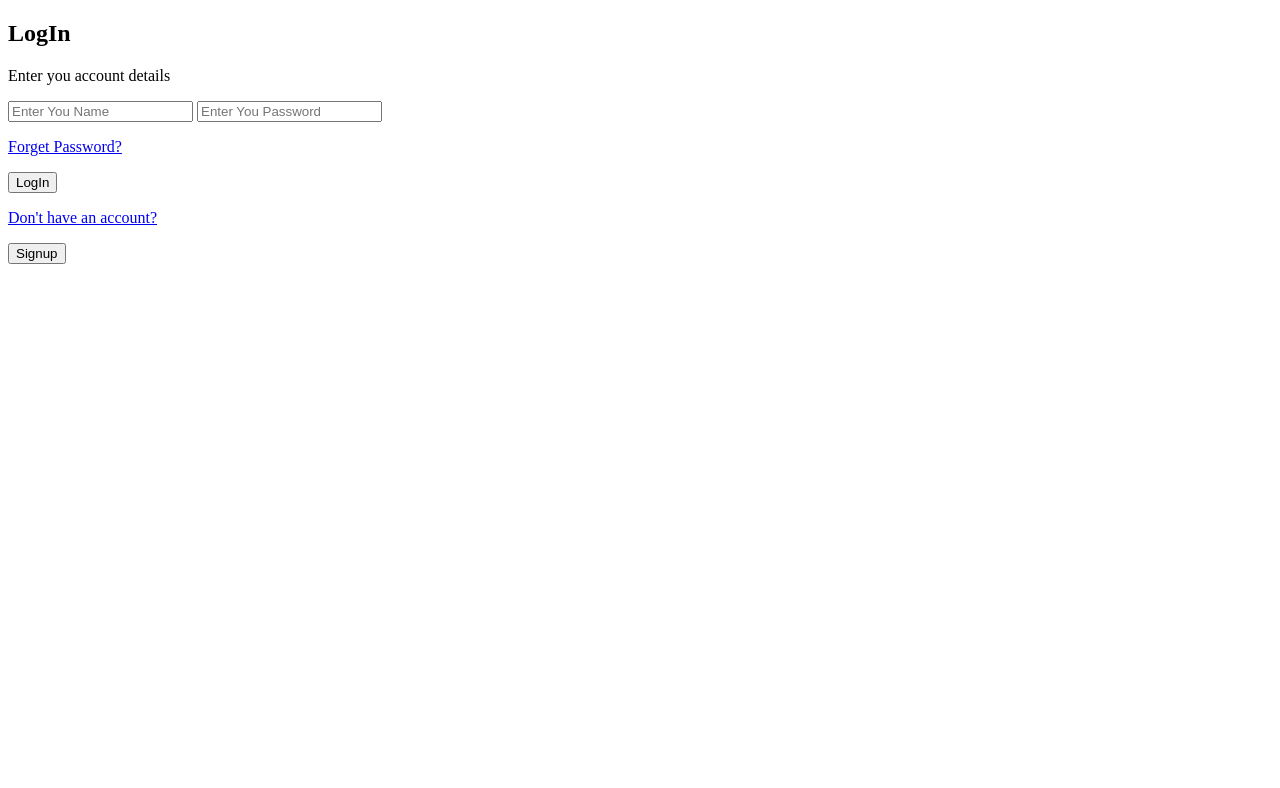
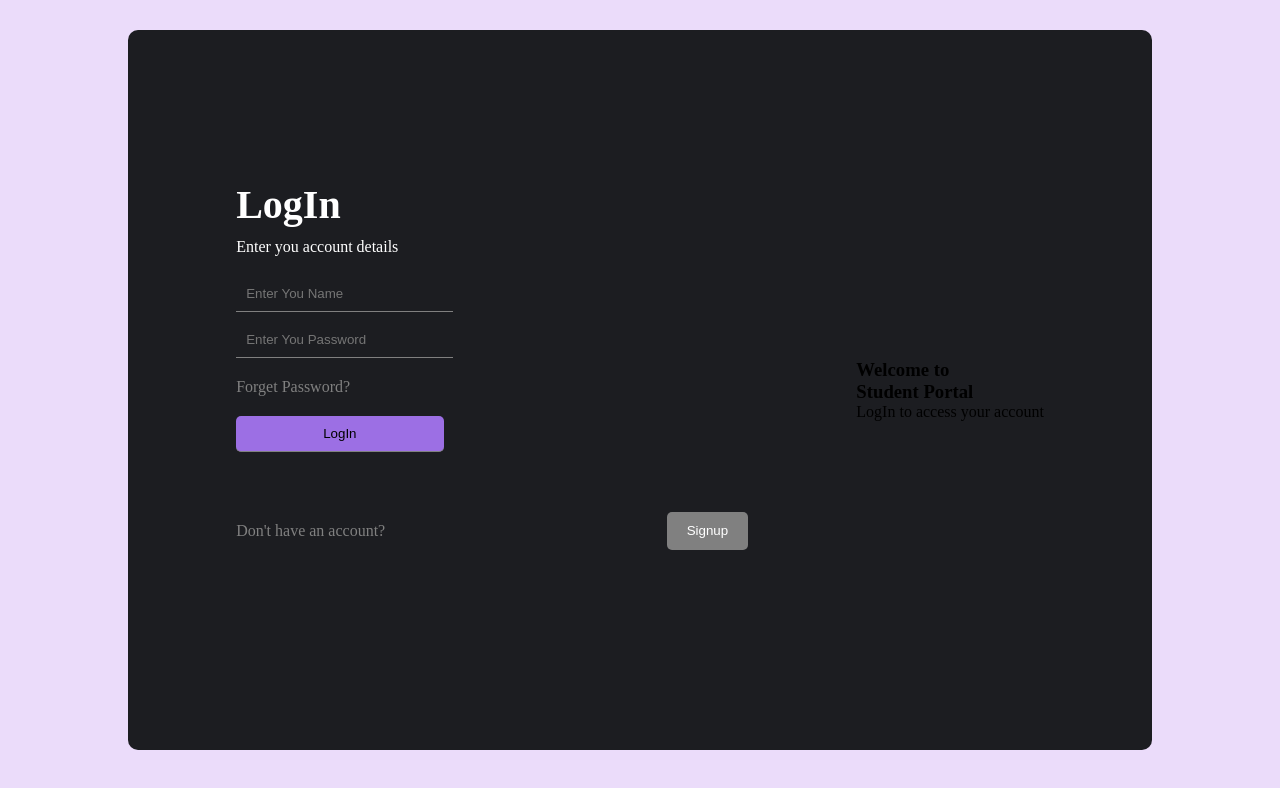
Before and after one commit to MUSTAKIMBIN/student-login-form, a plain HTML site: page index.html in a window 1280 px wide. Drawn offline with Linux system fonts and the light colour scheme.

Commit message:
complited login section style

```diff
--- a/index.html
+++ b/index.html
@@ -7,20 +7,28 @@
     <title>Student Login Form</title>
   </head>
   <body>
+    <div class="container">
       <div class="form-div">
         <h2>LogIn</h2>
         <p>Enter you account details</p>
         <form>
           <input type="text" placeholder="Enter You Name" />
           <input type="password" placeholder="Enter You Password" />
-        <p><a href="#">Forget Password?</a></p>
-        <input type="submit" value="LogIn" />
+          <p class="forget-pass"><a href="#">Forget Password?</a></p>
+          <input class="btn" type="submit" value="LogIn" />
         </form>
-      <div>
+        <div class="singup">
           <p><a href="#">Don't have an account?</a></p>
           <button>Signup</button>
         </div>
       </div>
-    <div class="welcome"></div>
+      <div class="welcome">
+        <h3>
+          Welcome to <br />
+          <span>Student Portal</span>
+        </h3>
+        <p>LogIn to access your account</p>
+      </div>
+    </div>
   </body>
 </html>
--- a/style.css
+++ b/style.css
@@ -0,0 +1,69 @@
+* {
+  margin: 0;
+  padding: 0;
+}
+
+body {
+  background-color: rgba(137, 43, 226, 0.164);
+}
+.container {
+  background-color: #1c1d21;
+  width: 80%;
+  height: 90vh;
+  margin: 30px auto;
+  border-radius: 10px;
+  display: flex;
+  align-items: center;
+  justify-content: space-evenly;
+}
+form input {
+  display: flex;
+  border: none;
+  border-bottom: 1px solid gray;
+  padding: 10px 30px 10px 10px;
+  margin: 10px 0;
+  background-color: transparent;
+}
+.btn {
+  background-color: #9c6fe4;
+  padding: 10px 87px 10px;
+  border-radius: 5px;
+}
+.form-div {
+  display: flex;
+  flex-direction: column;
+  background-color: #1c1d21;
+  width: 50%;
+  justify-content: space-between;
+}
+.form-div h2 {
+  font-size: 2.5rem;
+  font-weight: 700;
+  color: white;
+}
+.form-div p {
+  font-size: 16px;
+  font-weight: 400;
+  color: white;
+  padding: 10px 0;
+}
+.forget-pass a {
+  color: gray;
+  text-decoration: none;
+}
+.singup {
+  display: flex;
+  justify-content: space-between;
+  margin: 50px 0;
+}
+.singup p a {
+  color: gray;
+  text-decoration: none;
+}
+.singup button {
+  background-color: gray;
+  color: white;
+  padding: 10px 20px;
+  border-radius: 5px;
+  border: none;
+}
```
Lines whose indentation alone changed are shown as unchanged.
